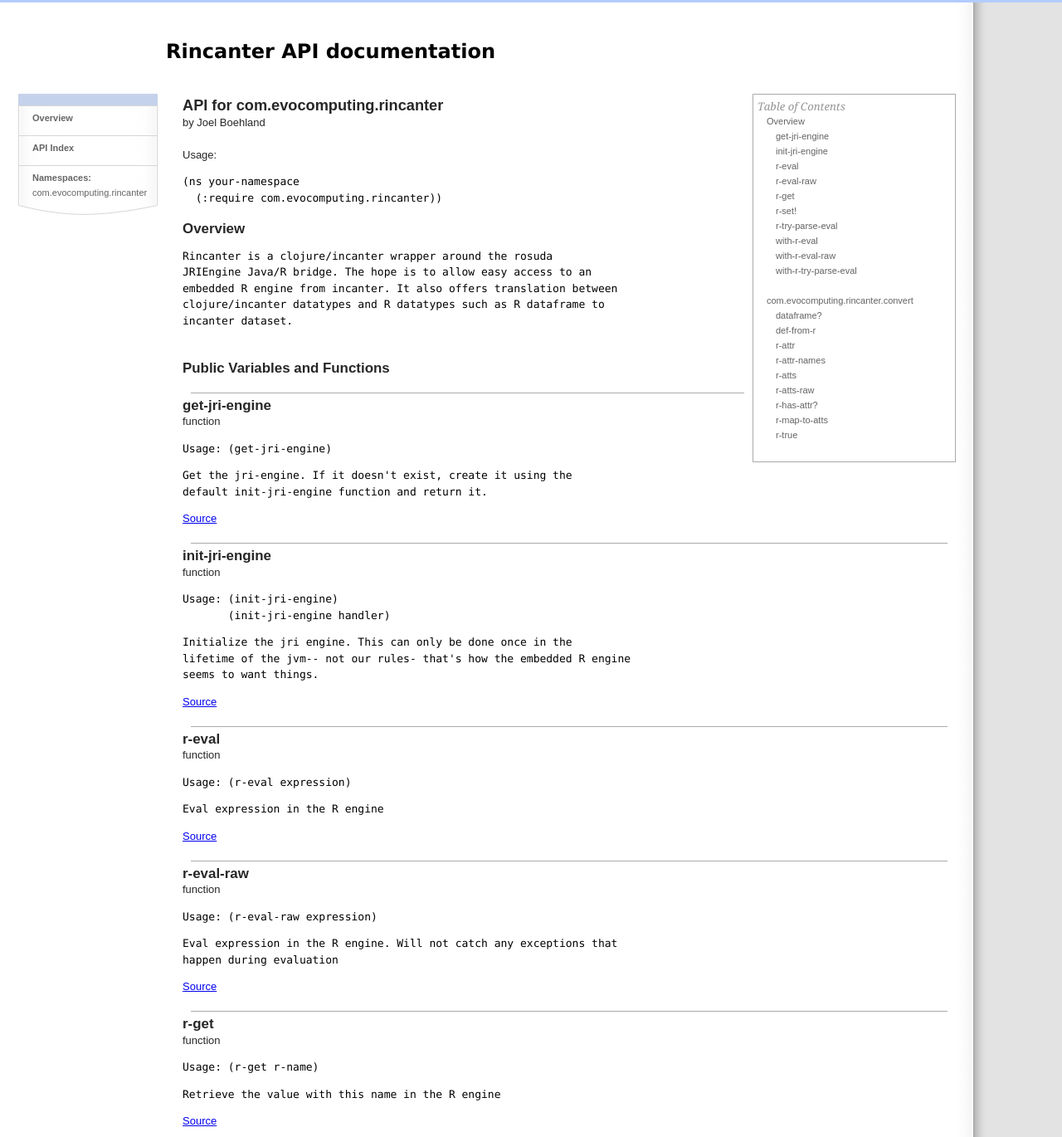
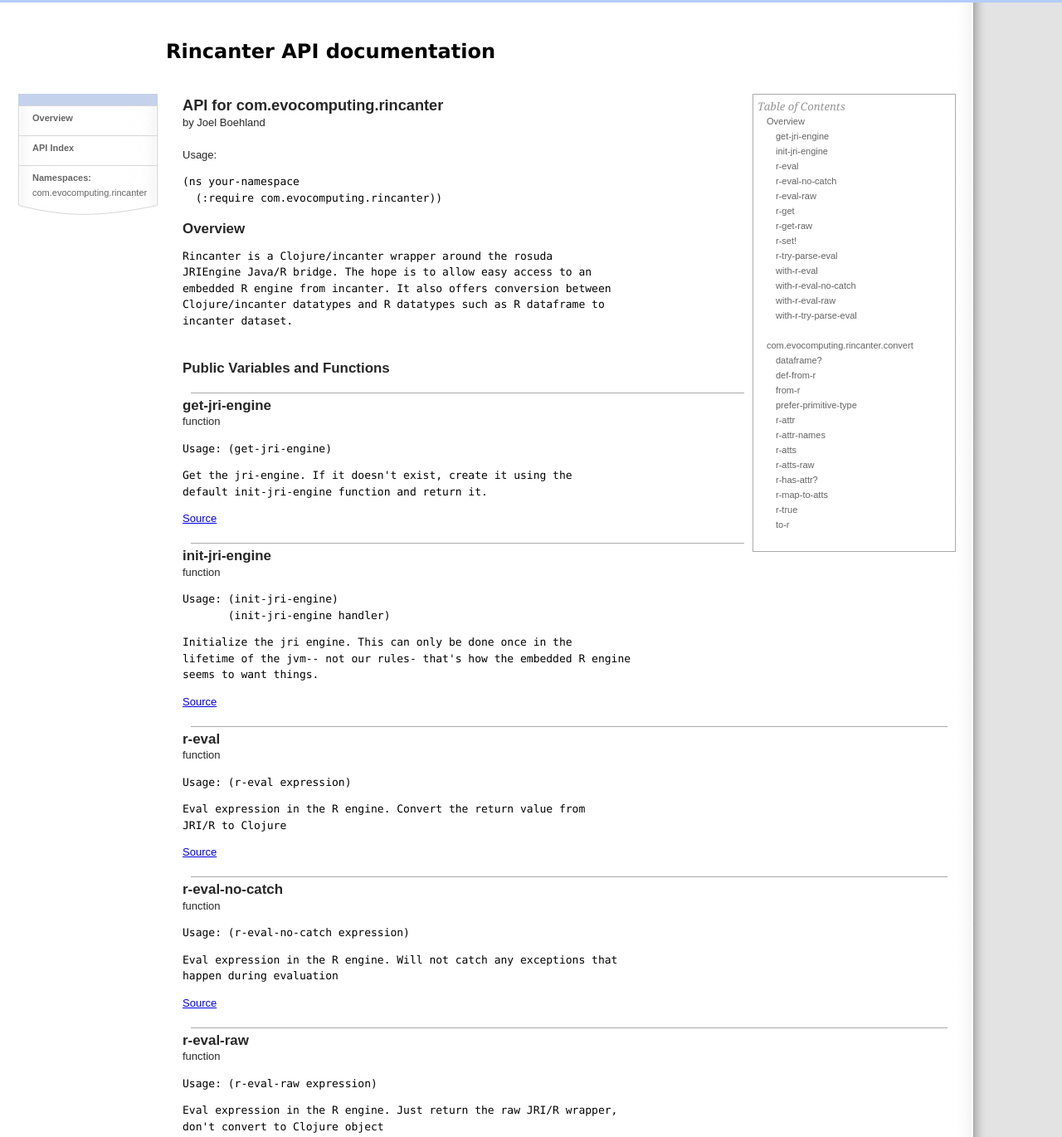
Before and after one commit to jolby/rincanter, a plain HTML site: page com.evocomputing.rincanter-api.html in a window 1280 px wide. Shown: the part 1-1371 px from the top of the page at 83% size. Drawn offline with Linux system fonts and the light colour scheme; a script that the page names is missing.

Commit message:
Updated for latest changes

```diff
--- a/com.evocomputing.rincanter-api.html
+++ b/com.evocomputing.rincanter-api.html
@@ -54,15 +54,21 @@ namespace.
     </div><div style="margin-left: 1em;" class="toc-entry">
       <a href="#com.evocomputing.rincanter/r-eval">r-eval</a>
     </div><div style="margin-left: 1em;" class="toc-entry">
+      <a href="#com.evocomputing.rincanter/r-eval-no-catch">r-eval-no-catch</a>
+    </div><div style="margin-left: 1em;" class="toc-entry">
       <a href="#com.evocomputing.rincanter/r-eval-raw">r-eval-raw</a>
     </div><div style="margin-left: 1em;" class="toc-entry">
       <a href="#com.evocomputing.rincanter/r-get">r-get</a>
+    </div><div style="margin-left: 1em;" class="toc-entry">
+      <a href="#com.evocomputing.rincanter/r-get-raw">r-get-raw</a>
     </div><div style="margin-left: 1em;" class="toc-entry">
       <a href="#com.evocomputing.rincanter/r-set!">r-set!</a>
     </div><div style="margin-left: 1em;" class="toc-entry">
       <a href="#com.evocomputing.rincanter/r-try-parse-eval">r-try-parse-eval</a>
     </div><div style="margin-left: 1em;" class="toc-entry">
       <a href="#com.evocomputing.rincanter/with-r-eval">with-r-eval</a>
+    </div><div style="margin-left: 1em;" class="toc-entry">
+      <a href="#com.evocomputing.rincanter/with-r-eval-no-catch">with-r-eval-no-catch</a>
     </div><div style="margin-left: 1em;" class="toc-entry">
       <a href="#com.evocomputing.rincanter/with-r-eval-raw">with-r-eval-raw</a>
     </div><div style="margin-left: 1em;" class="toc-entry">
@@ -75,6 +81,10 @@ namespace.
       <a href="#com.evocomputing.rincanter.convert/dataframe?">dataframe?</a>
     </div><div style="margin-left: 1em;" class="toc-entry">
       <a href="#com.evocomputing.rincanter.convert/def-from-r">def-from-r</a>
+    </div><div style="margin-left: 1em;" class="toc-entry">
+      <a href="#com.evocomputing.rincanter.convert/from-r">from-r</a>
+    </div><div style="margin-left: 1em;" class="toc-entry">
+      <a href="#com.evocomputing.rincanter.convert/prefer-primitive-type">prefer-primitive-type</a>
     </div><div style="margin-left: 1em;" class="toc-entry">
       <a href="#com.evocomputing.rincanter.convert/r-attr">r-attr</a>
     </div><div style="margin-left: 1em;" class="toc-entry">
@@ -89,6 +99,8 @@ namespace.
       <a href="#com.evocomputing.rincanter.convert/r-map-to-atts">r-map-to-atts</a>
     </div><div style="margin-left: 1em;" class="toc-entry">
       <a href="#com.evocomputing.rincanter.convert/r-true">r-true</a>
+    </div><div style="margin-left: 1em;" class="toc-entry">
+      <a href="#com.evocomputing.rincanter.convert/to-r">to-r</a>
     </div>
     <br />
   </div>
@@ -102,10 +114,10 @@ by <span id="author">Joel Boehland</span><br />
   (:require <span id="long-name">com.evocomputing.rincanter</span>))
 </pre><pre>
 </pre><h2>Overview</h2>
-<pre id="namespace-docstr">Rincanter is a clojure/incanter wrapper around the rosuda
+<pre id="namespace-docstr">Rincanter is a Clojure/incanter wrapper around the rosuda
 JRIEngine Java/R bridge. The hope is to allow easy access to an
-embedded R engine from incanter. It also offers translation between
-clojure/incanter datatypes and R datatypes such as R dataframe to
+embedded R engine from incanter. It also offers conversion between
+Clojure/incanter datatypes and R datatypes such as R dataframe to
 incanter dataset.</pre>
 <br />
 <h2>Public Variables and Functions</h2>
@@ -118,7 +130,7 @@ incanter dataset.</pre>
 </pre>
   <pre id="var-docstr">Get the jri-engine. If it doesn't exist, create it using the
 default init-jri-engine function and return it.</pre>
-  <a href="http://github.com/jolby/rincanter/blob/4c8d62620a751c7b22fc5c9220e592cd5f346597/src/com/evocomputing/rincanter.clj#L51" id="var-source">Source</a>
+  <a href="http://github.com/jolby/rincanter/blob/d2ec83231e74deb946b0028a3d0779c688bf3eeb/src/com/evocomputing/rincanter.clj#L51" id="var-source">Source</a>
 </div><div id="var-entry">
   <br />
   <hr />
@@ -130,7 +142,7 @@ default init-jri-engine function and return it.</pre>
   <pre id="var-docstr">Initialize the jri engine. This can only be done once in the
 lifetime of the jvm-- not our rules- that's how the embedded R engine
 seems to want things.</pre>
-  <a href="http://github.com/jolby/rincanter/blob/4c8d62620a751c7b22fc5c9220e592cd5f346597/src/com/evocomputing/rincanter.clj#L34" id="var-source">Source</a>
+  <a href="http://github.com/jolby/rincanter/blob/d2ec83231e74deb946b0028a3d0779c688bf3eeb/src/com/evocomputing/rincanter.clj#L34" id="var-source">Source</a>
 </div><div id="var-entry">
   <br />
   <hr />
@@ -138,8 +150,19 @@ seems to want things.</pre>
   <span id="var-type">function</span><br />
   <pre id="var-usage">Usage: (r-eval expression)
 </pre>
-  <pre id="var-docstr">Eval expression in the R engine</pre>
-  <a href="http://github.com/jolby/rincanter/blob/4c8d62620a751c7b22fc5c9220e592cd5f346597/src/com/evocomputing/rincanter.clj#L70" id="var-source">Source</a>
+  <pre id="var-docstr">Eval expression in the R engine. Convert the return value from
+JRI/R to Clojure</pre>
+  <a href="http://github.com/jolby/rincanter/blob/d2ec83231e74deb946b0028a3d0779c688bf3eeb/src/com/evocomputing/rincanter.clj#L82" id="var-source">Source</a>
+</div><div id="var-entry">
+  <br />
+  <hr />
+  <h2 id="com.evocomputing.rincanter/r-eval-no-catch">r-eval-no-catch</h2>
+  <span id="var-type">function</span><br />
+  <pre id="var-usage">Usage: (r-eval-no-catch expression)
+</pre>
+  <pre id="var-docstr">Eval expression in the R engine. Will not catch any exceptions that
+happen during evaluation</pre>
+  <a href="http://github.com/jolby/rincanter/blob/d2ec83231e74deb946b0028a3d0779c688bf3eeb/src/com/evocomputing/rincanter.clj#L63" id="var-source">Source</a>
 </div><div id="var-entry">
   <br />
   <hr />
@@ -147,9 +170,9 @@ seems to want things.</pre>
   <span id="var-type">function</span><br />
   <pre id="var-usage">Usage: (r-eval-raw expression)
 </pre>
-  <pre id="var-docstr">Eval expression in the R engine. Will not catch any exceptions that
-happen during evaluation</pre>
-  <a href="http://github.com/jolby/rincanter/blob/4c8d62620a751c7b22fc5c9220e592cd5f346597/src/com/evocomputing/rincanter.clj#L63" id="var-source">Source</a>
+  <pre id="var-docstr">Eval expression in the R engine. Just return the raw JRI/R wrapper,
+don't convert to Clojure object</pre>
+  <a href="http://github.com/jolby/rincanter/blob/d2ec83231e74deb946b0028a3d0779c688bf3eeb/src/com/evocomputing/rincanter.clj#L70" id="var-source">Source</a>
 </div><div id="var-entry">
   <br />
   <hr />
@@ -158,7 +181,16 @@ happen during evaluation</pre>
   <pre id="var-usage">Usage: (r-get r-name)
 </pre>
   <pre id="var-docstr">Retrieve the value with this name in the R engine</pre>
-  <a href="http://github.com/jolby/rincanter/blob/4c8d62620a751c7b22fc5c9220e592cd5f346597/src/com/evocomputing/rincanter.clj#L127" id="var-source">Source</a>
+  <a href="http://github.com/jolby/rincanter/blob/d2ec83231e74deb946b0028a3d0779c688bf3eeb/src/com/evocomputing/rincanter.clj#L145" id="var-source">Source</a>
+</div><div id="var-entry">
+  <br />
+  <hr />
+  <h2 id="com.evocomputing.rincanter/r-get-raw">r-get-raw</h2>
+  <span id="var-type">function</span><br />
+  <pre id="var-usage">Usage: (r-get-raw r-name)
+</pre>
+  <pre id="var-docstr">Retrieve the value with this name in the R engine</pre>
+  <a href="http://github.com/jolby/rincanter/blob/d2ec83231e74deb946b0028a3d0779c688bf3eeb/src/com/evocomputing/rincanter.clj#L140" id="var-source">Source</a>
 </div><div id="var-entry">
   <br />
   <hr />
@@ -167,7 +199,7 @@ happen during evaluation</pre>
   <pre id="var-usage">Usage: (r-set! r-name val)
 </pre>
   <pre id="var-docstr">Assign r-name to val within the R engine</pre>
-  <a href="http://github.com/jolby/rincanter/blob/4c8d62620a751c7b22fc5c9220e592cd5f346597/src/com/evocomputing/rincanter.clj#L118" id="var-source">Source</a>
+  <a href="http://github.com/jolby/rincanter/blob/d2ec83231e74deb946b0028a3d0779c688bf3eeb/src/com/evocomputing/rincanter.clj#L131" id="var-source">Source</a>
 </div><div id="var-entry">
   <br />
   <hr />
@@ -178,7 +210,7 @@ happen during evaluation</pre>
   <pre id="var-docstr">Eval expression in the R engine, wrapped (on the R side) in
 try/catch. Will catch errors on the R side and convert to Exception
 and throw</pre>
-  <a href="http://github.com/jolby/rincanter/blob/4c8d62620a751c7b22fc5c9220e592cd5f346597/src/com/evocomputing/rincanter.clj#L81" id="var-source">Source</a>
+  <a href="http://github.com/jolby/rincanter/blob/d2ec83231e74deb946b0028a3d0779c688bf3eeb/src/com/evocomputing/rincanter.clj#L88" id="var-source">Source</a>
 </div><div id="var-entry">
   <br />
   <hr />
@@ -187,8 +219,18 @@ and throw</pre>
   <pre id="var-usage">Usage: (with-r-eval &amp; forms)
 </pre>
   <pre id="var-docstr">Evaluate forms that are string using r-eval, otherwise, just eval
+Clojure code normally</pre>
+  <a href="http://github.com/jolby/rincanter/blob/d2ec83231e74deb946b0028a3d0779c688bf3eeb/src/com/evocomputing/rincanter.clj#L119" id="var-source">Source</a>
+</div><div id="var-entry">
+  <br />
+  <hr />
+  <h2 id="com.evocomputing.rincanter/with-r-eval-no-catch">with-r-eval-no-catch</h2>
+  <span id="var-type">macro</span><br />
+  <pre id="var-usage">Usage: (with-r-eval-no-catch &amp; forms)
+</pre>
+  <pre id="var-docstr">Evaluate forms that are string using r-eval-no-catch, otherwise, just eval
 clojure code normally</pre>
-  <a href="http://github.com/jolby/rincanter/blob/4c8d62620a751c7b22fc5c9220e592cd5f346597/src/com/evocomputing/rincanter.clj#L106" id="var-source">Source</a>
+  <a href="http://github.com/jolby/rincanter/blob/d2ec83231e74deb946b0028a3d0779c688bf3eeb/src/com/evocomputing/rincanter.clj#L107" id="var-source">Source</a>
 </div><div id="var-entry">
   <br />
   <hr />
@@ -196,9 +238,9 @@ clojure code normally</pre>
   <span id="var-type">macro</span><br />
   <pre id="var-usage">Usage: (with-r-eval-raw &amp; forms)
 </pre>
-  <pre id="var-docstr">Evaluate forms that are string using r-eval, otherwise, just eval
-clojure code normally</pre>
-  <a href="http://github.com/jolby/rincanter/blob/4c8d62620a751c7b22fc5c9220e592cd5f346597/src/com/evocomputing/rincanter.clj#L100" id="var-source">Source</a>
+  <pre id="var-docstr">Evaluate forms that are string using r-eval-raw, otherwise, just eval
+Clojure code normally</pre>
+  <a href="http://github.com/jolby/rincanter/blob/d2ec83231e74deb946b0028a3d0779c688bf3eeb/src/com/evocomputing/rincanter.clj#L113" id="var-source">Source</a>
 </div><div id="var-entry">
   <br />
   <hr />
@@ -207,8 +249,8 @@ clojure code normally</pre>
   <pre id="var-usage">Usage: (with-r-try-parse-eval &amp; forms)
 </pre>
   <pre id="var-docstr">Evaluate forms that are string using r-try-parse-eval, otherwise
-just eval clojure code normally</pre>
-  <a href="http://github.com/jolby/rincanter/blob/4c8d62620a751c7b22fc5c9220e592cd5f346597/src/com/evocomputing/rincanter.clj#L112" id="var-source">Source</a>
+just eval Clojure code normally</pre>
+  <a href="http://github.com/jolby/rincanter/blob/d2ec83231e74deb946b0028a3d0779c688bf3eeb/src/com/evocomputing/rincanter.clj#L125" id="var-source">Source</a>
 </div>
 <h2 id="namespace-name">com.evocomputing.rincanter.convert</h2>
 <pre id="namespace-docstr">Convert between the rosuda Java/R wrapper types and Clojure types</pre>
@@ -219,9 +261,9 @@ just eval clojure code normally</pre>
   <span id="var-type">function</span><br />
   <pre id="var-usage">Usage: (dataframe? rexp)
 </pre>
-  <pre id="var-docstr">Returns true if the passed in object is an R dataframe, nil
+  <pre id="var-docstr">Returns true if the passed in object is an R dataframe, false
 otherwise</pre>
-  <a href="http://github.com/jolby/rincanter/blob/2966ce50662147640d73d33985a76878036ee2f0/src/com/evocomputing/rincanter/convert.clj#L79" id="var-source">Source</a>
+  <a href="http://github.com/jolby/rincanter/blob/db4e03df9a6fd7904d5373f100588338cb9b6853/src/com/evocomputing/rincanter/convert.clj#L81" id="var-source">Source</a>
 </div><div id="var-entry">
   <hr />
   <h2 id="com.evocomputing.rincanter.convert/def-from-r">def-from-r</h2>
@@ -229,7 +271,22 @@ otherwise</pre>
   <pre id="var-usage">Usage: (def-from-r rexp type &amp; convert-forms)
 </pre>
   <pre id="var-docstr">Define a from-r method using standard boilerplate</pre>
-  <a href="http://github.com/jolby/rincanter/blob/2966ce50662147640d73d33985a76878036ee2f0/src/com/evocomputing/rincanter/convert.clj#L97" id="var-source">Source</a>
+  <a href="http://github.com/jolby/rincanter/blob/db4e03df9a6fd7904d5373f100588338cb9b6853/src/com/evocomputing/rincanter/convert.clj#L101" id="var-source">Source</a>
+</div><div id="var-entry">
+  <hr />
+  <h2 id="com.evocomputing.rincanter.convert/from-r">from-r</h2>
+  <span id="var-type">multimethod</span><br />
+  <pre id="var-usage">No usage documentation available</pre>
+  <pre id="var-docstr">Convert the rosuda JRI/R type to a matching Clojure type</pre>
+  <a href="http://github.com/jolby/rincanter/blob/db4e03df9a6fd7904d5373f100588338cb9b6853/src/com/evocomputing/rincanter/convert.clj#L97" id="var-source">Source</a>
+</div><div id="var-entry">
+  <hr />
+  <h2 id="com.evocomputing.rincanter.convert/prefer-primitive-type">prefer-primitive-type</h2>
+  <span id="var-type">function</span><br />
+  <pre id="var-usage">Usage: (prefer-primitive-type class)
+</pre>
+  <pre id="var-docstr">If possible, ensure array is one of the primitive types. Convert if neccessary</pre>
+  <a href="http://github.com/jolby/rincanter/blob/db4e03df9a6fd7904d5373f100588338cb9b6853/src/com/evocomputing/rincanter/convert.clj#L164" id="var-source">Source</a>
 </div><div id="var-entry">
   <hr />
   <h2 id="com.evocomputing.rincanter.convert/r-attr">r-attr</h2>
@@ -237,7 +294,7 @@ otherwise</pre>
   <pre id="var-usage">Usage: (r-attr rexp attr-name)
 </pre>
   <pre id="var-docstr">Returns the attribute with the passed in name, or nil.</pre>
-  <a href="http://github.com/jolby/rincanter/blob/2966ce50662147640d73d33985a76878036ee2f0/src/com/evocomputing/rincanter/convert.clj#L36" id="var-source">Source</a>
+  <a href="http://github.com/jolby/rincanter/blob/db4e03df9a6fd7904d5373f100588338cb9b6853/src/com/evocomputing/rincanter/convert.clj#L36" id="var-source">Source</a>
 </div><div id="var-entry">
   <hr />
   <h2 id="com.evocomputing.rincanter.convert/r-attr-names">r-attr-names</h2>
@@ -245,7 +302,7 @@ otherwise</pre>
   <pre id="var-usage">Usage: (r-attr-names rexp)
 </pre>
   <pre id="var-docstr">Return a seq of attributes, or nil if the REXP has no attributes</pre>
-  <a href="http://github.com/jolby/rincanter/blob/2966ce50662147640d73d33985a76878036ee2f0/src/com/evocomputing/rincanter/convert.clj#L29" id="var-source">Source</a>
+  <a href="http://github.com/jolby/rincanter/blob/db4e03df9a6fd7904d5373f100588338cb9b6853/src/com/evocomputing/rincanter/convert.clj#L29" id="var-source">Source</a>
 </div><div id="var-entry">
   <hr />
   <h2 id="com.evocomputing.rincanter.convert/r-atts">r-atts</h2>
@@ -253,7 +310,7 @@ otherwise</pre>
   <pre id="var-usage">Usage: (r-atts rexp)
 </pre>
   <pre id="var-docstr">Returns a map of the R object's attribute-names -&gt; attributes, or nil.</pre>
-  <a href="http://github.com/jolby/rincanter/blob/2966ce50662147640d73d33985a76878036ee2f0/src/com/evocomputing/rincanter/convert.clj#L48" id="var-source">Source</a>
+  <a href="http://github.com/jolby/rincanter/blob/db4e03df9a6fd7904d5373f100588338cb9b6853/src/com/evocomputing/rincanter/convert.clj#L50" id="var-source">Source</a>
 </div><div id="var-entry">
   <hr />
   <h2 id="com.evocomputing.rincanter.convert/r-atts-raw">r-atts-raw</h2>
@@ -262,15 +319,15 @@ otherwise</pre>
 </pre>
   <pre id="var-docstr">Returns the JRI object representing the R attributes for this object
 or nil if there are no attributes</pre>
-  <a href="http://github.com/jolby/rincanter/blob/2966ce50662147640d73d33985a76878036ee2f0/src/com/evocomputing/rincanter/convert.clj#L54" id="var-source">Source</a>
+  <a href="http://github.com/jolby/rincanter/blob/db4e03df9a6fd7904d5373f100588338cb9b6853/src/com/evocomputing/rincanter/convert.clj#L56" id="var-source">Source</a>
 </div><div id="var-entry">
   <hr />
   <h2 id="com.evocomputing.rincanter.convert/r-has-attr?">r-has-attr?</h2>
   <span id="var-type">function</span><br />
   <pre id="var-usage">Usage: (r-has-attr? rexp attr-name)
 </pre>
-  <pre id="var-docstr">Returns the attribute with the passed in name, or nil.</pre>
-  <a href="http://github.com/jolby/rincanter/blob/2966ce50662147640d73d33985a76878036ee2f0/src/com/evocomputing/rincanter/convert.clj#L42" id="var-source">Source</a>
+  <pre id="var-docstr">Returns true if the attribute with the passed in name exists, or false.</pre>
+  <a href="http://github.com/jolby/rincanter/blob/db4e03df9a6fd7904d5373f100588338cb9b6853/src/com/evocomputing/rincanter/convert.clj#L42" id="var-source">Source</a>
 </div><div id="var-entry">
   <hr />
   <h2 id="com.evocomputing.rincanter.convert/r-map-to-atts">r-map-to-atts</h2>
@@ -279,7 +336,7 @@ or nil if there are no attributes</pre>
 </pre>
   <pre id="var-docstr">Converts a map into the nested list form that rosuda JRI seems to
 want in its constructors</pre>
-  <a href="http://github.com/jolby/rincanter/blob/2966ce50662147640d73d33985a76878036ee2f0/src/com/evocomputing/rincanter/convert.clj#L61" id="var-source">Source</a>
+  <a href="http://github.com/jolby/rincanter/blob/db4e03df9a6fd7904d5373f100588338cb9b6853/src/com/evocomputing/rincanter/convert.clj#L63" id="var-source">Source</a>
 </div><div id="var-entry">
   <hr />
   <h2 id="com.evocomputing.rincanter.convert/r-true">r-true</h2>
@@ -287,8 +344,15 @@ want in its constructors</pre>
   <pre id="var-usage">Usage: (r-true seq)
 </pre>
   <pre id="var-docstr">Most R variables are collections. This tests a sequence for
-equality with 1. Returns true if all equal 1 or true, false otherwise</pre>
-  <a href="http://github.com/jolby/rincanter/blob/2966ce50662147640d73d33985a76878036ee2f0/src/com/evocomputing/rincanter/convert.clj#L69" id="var-source">Source</a>
+equality with 1 or boolean true. Returns true if all equal 1 or true, false otherwise</pre>
+  <a href="http://github.com/jolby/rincanter/blob/db4e03df9a6fd7904d5373f100588338cb9b6853/src/com/evocomputing/rincanter/convert.clj#L71" id="var-source">Source</a>
+</div><div id="var-entry">
+  <hr />
+  <h2 id="com.evocomputing.rincanter.convert/to-r">to-r</h2>
+  <span id="var-type">multimethod</span><br />
+  <pre id="var-usage">No usage documentation available</pre>
+  <pre id="var-docstr">Convert the Clojure type to the proper rosuda JRI/R type</pre>
+  <a href="http://github.com/jolby/rincanter/blob/db4e03df9a6fd7904d5373f100588338cb9b6853/src/com/evocomputing/rincanter/convert.clj#L186" id="var-source">Source</a>
 </div>
 
 
```
Also changed, not shown: api-index.html (+5 -2 lines), index.html (+10 -4 lines).
